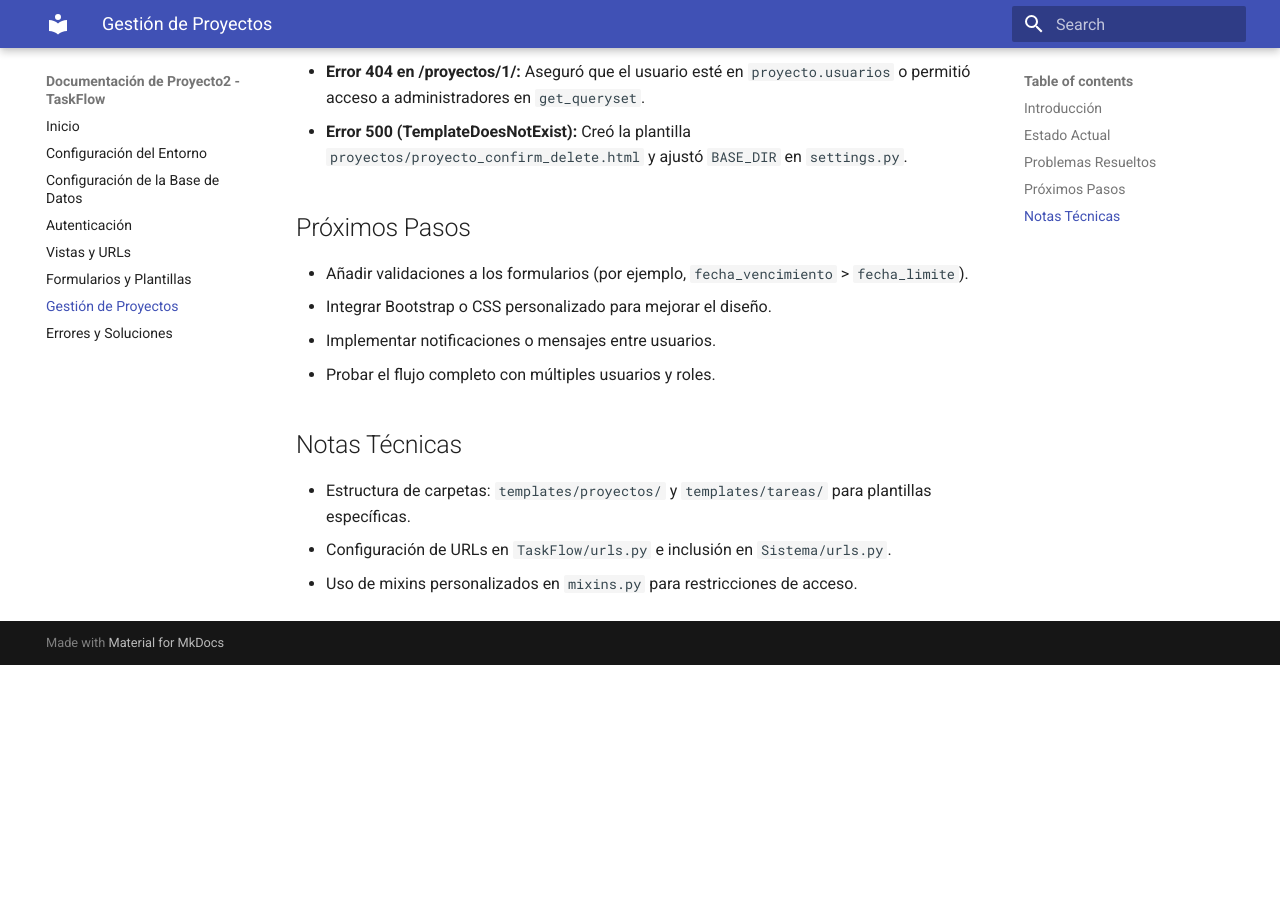
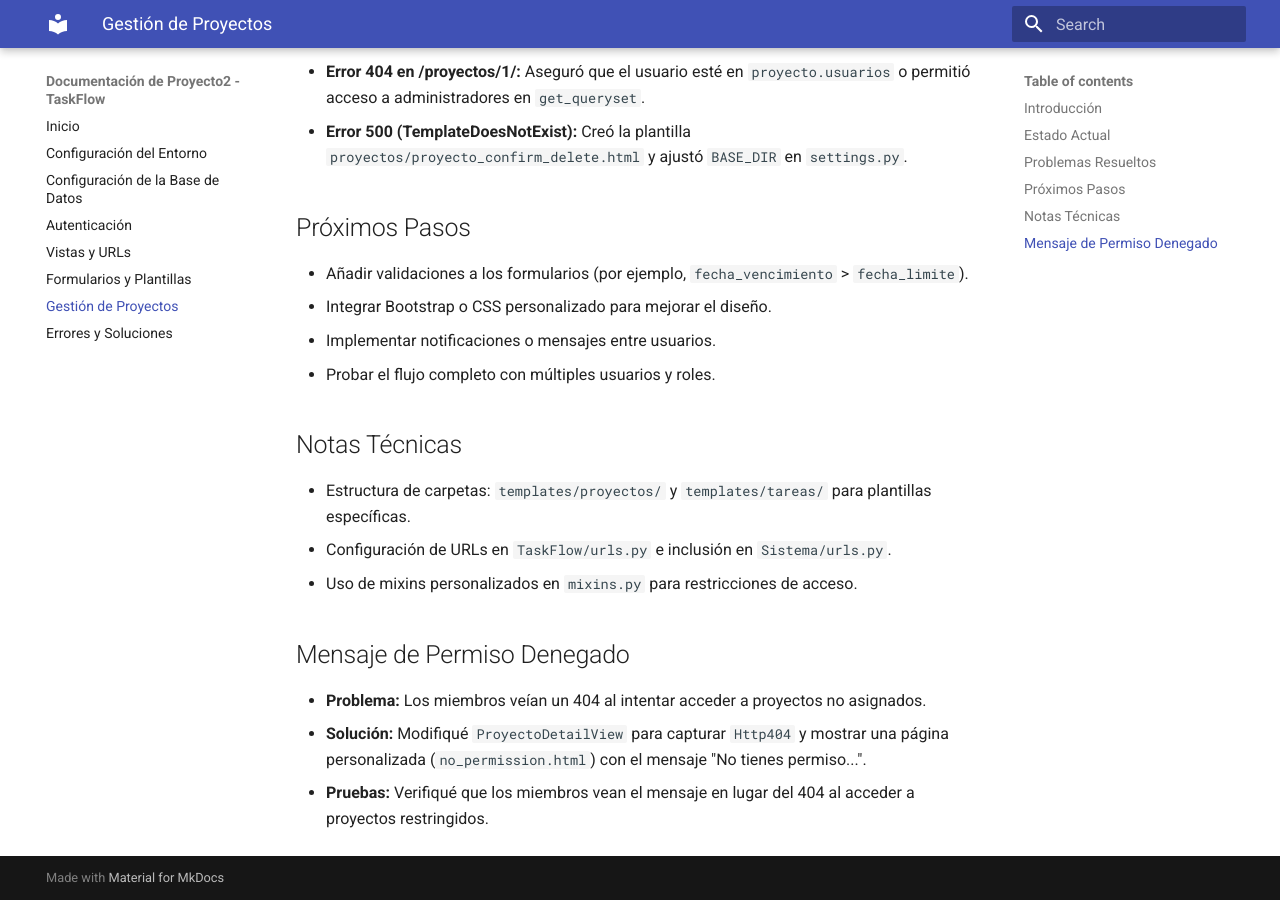
Before and after one commit to Andreas103-SI/mkdocs, an MkDocs documentation site: the page built from docs/proyectos.md, in a window 1280 px wide and 900 px high, scrolled down 1217 px. Built offline with MkDocs 1.6.1 and Material for MkDocs 9.7.7, drawn with Linux system fonts in a browser that asks for light colours; before the commit the page ends 1882 px from its top, so only the background shows below that.

Commit message:
Actualizar la documentación del proyecto para incluir detalles sobre el manejo de permisos denegados y la solución implementada en `ProyectoDetailView`.

```diff
--- a/docs/proyectos.md
+++ b/docs/proyectos.md
@@ -32,3 +32,7 @@ Este proyecto es una aplicación web desarrollada con Django para la gestión de
 - Estructura de carpetas: `templates/proyectos/` y `templates/tareas/` para plantillas específicas.
 - Configuración de URLs en `TaskFlow/urls.py` e inclusión en `Sistema/urls.py`.
 - Uso de mixins personalizados en `mixins.py` para restricciones de acceso.
+## Mensaje de Permiso Denegado
+- **Problema:** Los miembros veían un 404 al intentar acceder a proyectos no asignados.
+- **Solución:** Modifiqué `ProyectoDetailView` para capturar `Http404` y mostrar una página personalizada (`no_permission.html`) con el mensaje "No tienes permiso...".
+- **Pruebas:** Verifiqué que los miembros vean el mensaje en lugar del 404 al acceder a proyectos restringidos.
```
